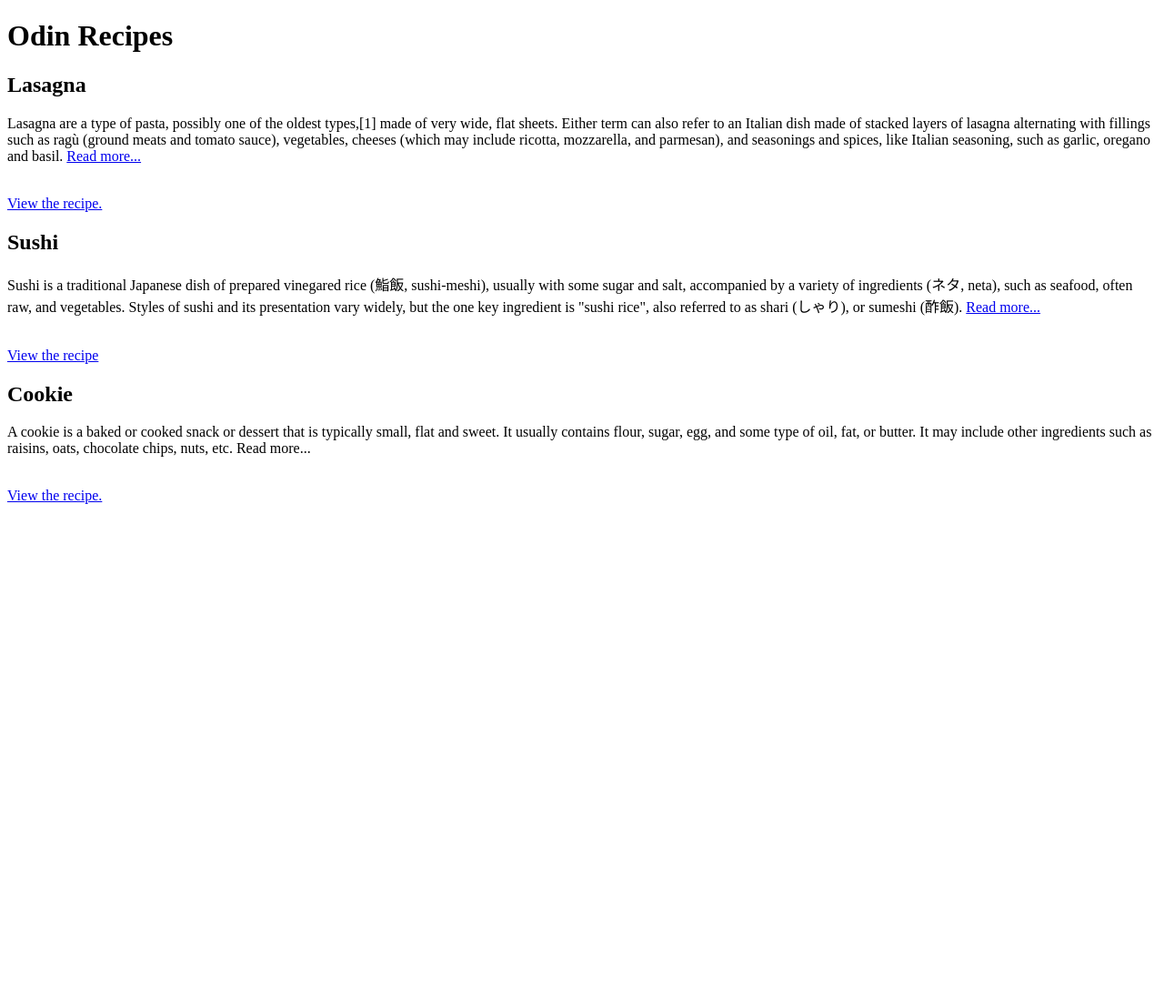
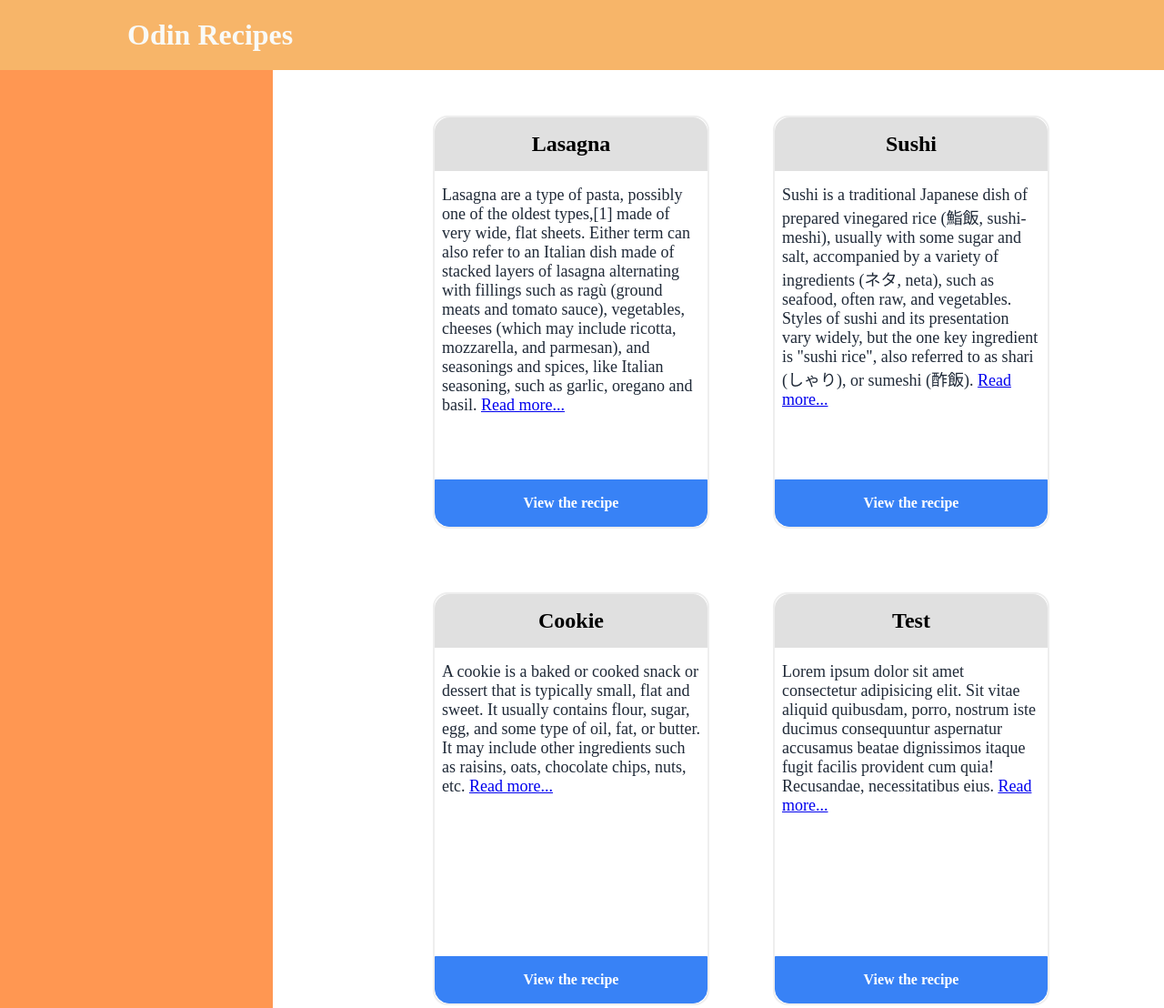
Before and after one commit to Mathdsf/odin-recipes, a plain HTML site: page index.html in a window 1280 px wide. Shown: the top 1108 px of the page at 91% size. Before the commit the page ends 800 px from the top, so only its background shows below. Drawn offline with Linux system fonts and the light colour scheme.

Commit message:
add css in the main page.

```diff
--- a/index.html
+++ b/index.html
@@ -4,18 +4,38 @@
     <meta charset="UTF-8">
     <meta http-equiv="X-UA-Compatible" content="IE=edge">
     <meta name="viewport" content="width=device-width, initial-scale=1.0">
+    <link rel="stylesheet" href="main.css">
     <title>Recipes</title>
 </head>
 <body>
-    <h1>Odin Recipes</h1>
-    <h2>Lasagna</h2>
-    <p>Lasagna are a type of pasta, possibly one of the oldest types,[1] made of very wide, flat sheets. Either term can also refer to an Italian dish made of stacked layers of lasagna alternating with fillings such as ragù (ground meats and tomato sauce), vegetables, cheeses (which may include ricotta, mozzarella, and parmesan), and seasonings and spices, like Italian seasoning, such as garlic, oregano and basil. <a href="https://en.wikipedia.org/wiki/Lasagne" target="_blank">Read more...</a></p><br>
-    <a href="recipes/lasagna.html">View the recipe.</a>
-    <h2>Sushi</h2>
-    <p>Sushi is a traditional Japanese dish of prepared vinegared rice (鮨飯, sushi-meshi), usually with some sugar and salt, accompanied by a variety of ingredients (ネタ, neta), such as seafood, often raw, and vegetables. Styles of sushi and its presentation vary widely, but the one key ingredient is "sushi rice", also referred to as shari (しゃり), or sumeshi (酢飯). <a href="https://en.wikipedia.org/wiki/Sushi" target="_blank">Read more...</a></p><br>
-    <a href="recipes/sushi.html">View the recipe</a>
-    <h2>Cookie</h2>
-    <p>A cookie is a baked or cooked snack or dessert that is typically small, flat and sweet. It usually contains flour, sugar, egg, and some type of oil, fat, or butter. It may include other ingredients such as raisins, oats, chocolate chips, nuts, etc. <a href="https://en.wikipedia.org/wiki/Cookie"></a>Read more...</p><br>
-    <a href="recipes/cookie.html">View the recipe.</a>
+    <header>
+        <h1>Odin Recipes</h1>
+    </header>
+    <article class="content">
+        <article></article>
+        <div class="containerecipes">
+            <div class="recipes">
+                <h2>Lasagna</h2>
+                <p class="contenttext">Lasagna are a type of pasta, possibly one of the oldest types,[1] made of very wide, flat sheets. Either term can also refer to an Italian dish made of stacked layers of lasagna alternating with fillings such as ragù (ground meats and tomato sauce), vegetables, cheeses (which may include ricotta, mozzarella, and parmesan), and seasonings and spices, like Italian seasoning, such as garlic, oregano and basil. <a href="https://en.wikipedia.org/wiki/Lasagne" target="_blank">Read more...</a></p><br>
+                <a href="recipes/lasagna.html" class="view">View the recipe</a>
+            </div>
+            <div class="recipes">
+                <h2>Sushi</h2>
+                <p class="contenttext">Sushi is a traditional Japanese dish of prepared vinegared rice (鮨飯, sushi-meshi), usually with some sugar and salt, accompanied by a variety of ingredients (ネタ, neta), such as seafood, often raw, and vegetables. Styles of sushi and its presentation vary widely, but the one key ingredient is "sushi rice", also referred to as shari (しゃり), or sumeshi (酢飯). <a href="https://en.wikipedia.org/wiki/Sushi" target="_blank">Read more...</a></p><br>
+                <a href="recipes/sushi.html" class="view">View the recipe</a>
+            </div>
+            <div class="recipes">
+                <h2>Cookie</h2>
+                <p class="contenttext">A cookie is a baked or cooked snack or dessert that is typically small, flat and sweet. It usually contains flour, sugar, egg, and some type of oil, fat, or butter. It may include other ingredients such as raisins, oats, chocolate chips, nuts, etc. <a href="https://en.wikipedia.org/wiki/Cookie">Read more...</a></p><br>
+                <a href="recipes/cookie.html" class="view">View the recipe</a>
+            </div>
+            <div class="recipes">
+                <h2>Test</h2>
+                <p class="contenttext">Lorem ipsum dolor sit amet consectetur adipisicing elit. Sit vitae aliquid quibusdam, porro, nostrum iste ducimus consequuntur aspernatur accusamus beatae dignissimos itaque fugit facilis provident cum quia! Recusandae, necessitatibus eius. <a href="#">Read more...</a></p><br>
+                <a href="#" class="view">View the recipe</a>
+            </div>
+        </div>
+    </article>
+    <footer>Made by matheus</footer>
 </body>
 </html>
--- /dev/null
+++ b/main.css
@@ -0,0 +1,87 @@
+body {
+    min-height: 100vh;
+    display: flex;
+    flex-direction: column;
+    justify-content: space-between;
+    margin: 0;
+}
+
+header {
+    padding: 20px 140px;
+    background-color: rgb(247, 181, 105);
+    color: #F9FAF8;
+
+}
+
+header h1 {
+    margin: 0;
+    font-weight: bold;
+}
+
+.content {
+    flex: 1;
+    display: flex;
+    gap: 50px;
+}
+
+.content article {
+    width: 300px;
+    background-color: rgb(255, 151, 82);
+    flex-shrink: 0;
+}
+
+.containerecipes {
+    display: flex;
+    flex-wrap: wrap;
+    gap: 70px;
+    padding: 50px 20px;
+    justify-content: center;
+}
+
+.content .recipes {
+    width: 300px;
+    height: 450px;
+    display: flex;
+    flex-direction: column;
+    justify-content: space-between;
+    gap: 8px;
+    border: 2px solid rgb(238, 238, 238);
+    border-radius: 16px;
+}
+
+.contenttext {
+    flex: 1;
+    margin: 0;
+    font-size: 18px;
+    color: #1F2937;
+    padding: 8px;
+}
+
+.content div h2 {
+    background-color: rgb(224, 224, 224);
+    margin: 0;
+    padding: 16px 32px;
+    text-align: center;
+    border-top-left-radius: 16px;
+    border-top-right-radius: 16px;
+}
+
+.content div .view {
+    background-color: #3882F6;
+    margin: 0;
+    padding: 16px 32px;
+    text-align: center;
+    border-bottom-left-radius: 16px;
+    border-bottom-right-radius: 16px;
+    text-decoration: none;
+    color: white;
+    font-weight: bold;
+    border: 1px solid #3882F6;
+}
+
+footer {
+    font-size: 18px;
+    padding: 30px;
+    text-align: center;
+    background-color: rgb(247, 181, 105);
+}
```
Also changed, not shown: 1 other file.
